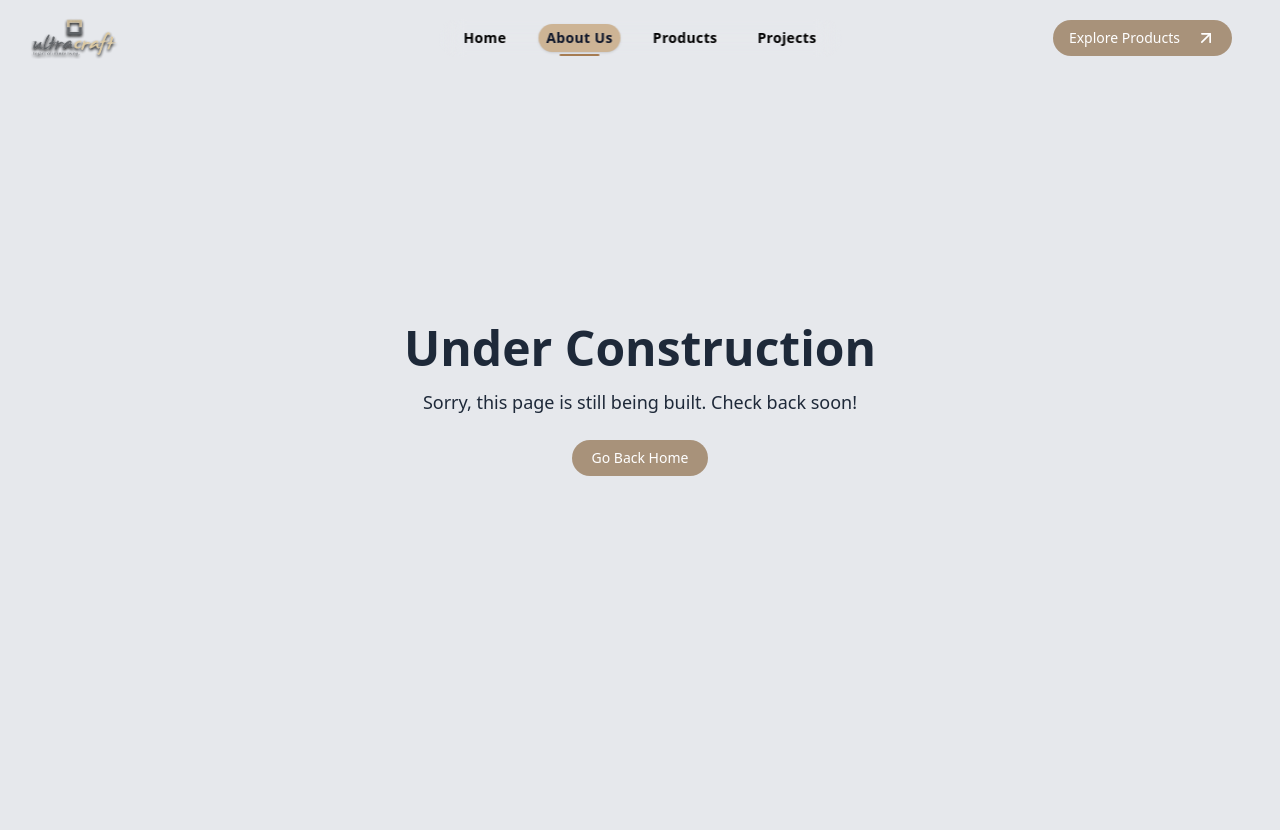
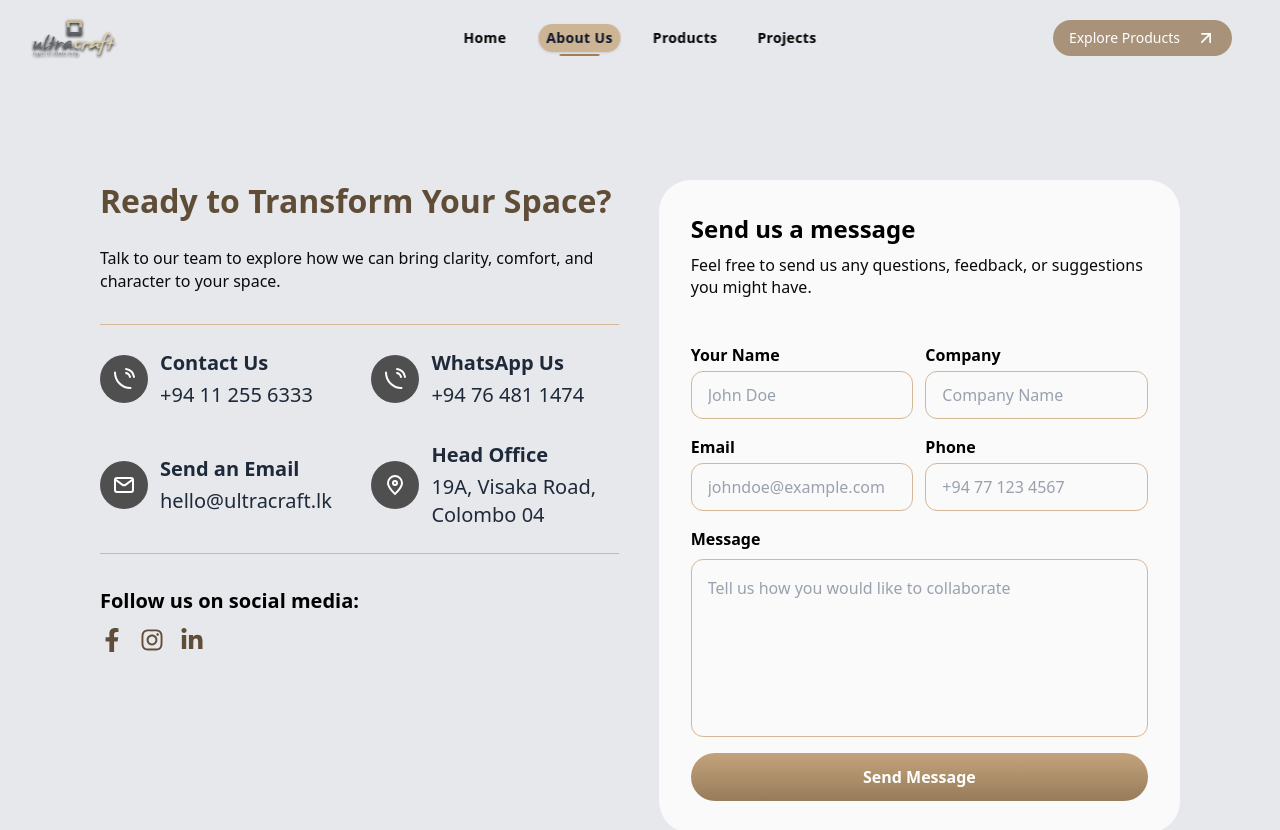
Before and after one commit to Introvera/ultra-craft-project, a Next.js app: page /aboutus in a window 1280 px wide. Shown: the top 830 px of the page. Built offline with nearby package versions, Linux system fonts and the light colour scheme.

Commit message:
about us initial page

```diff
--- a/app/aboutus/page.tsx
+++ b/app/aboutus/page.tsx
@@ -1,18 +1,11 @@
+import ContactUs from "@/components/contact";
 import { Button } from "@/components/ui/button";
 import Link from "next/link";
 
 const page = () => {
   return (
     <div className="flex flex-col items-center justify-center min-h-screen text-gray-800 p-4">
-      <h1 className="text-5xl font-bold mb-4">Under Construction</h1>
-      <p className="text-lg mb-6 text-center">
-        Sorry, this page is still being built. Check back soon!
-      </p>
-      <Link href="/">
-        <Button variant="coffee" size="pill" className="hidden lg:flex">
-          Go Back Home
-        </Button>
-      </Link>
+      <ContactUs />
     </div>
   );
 };
```
